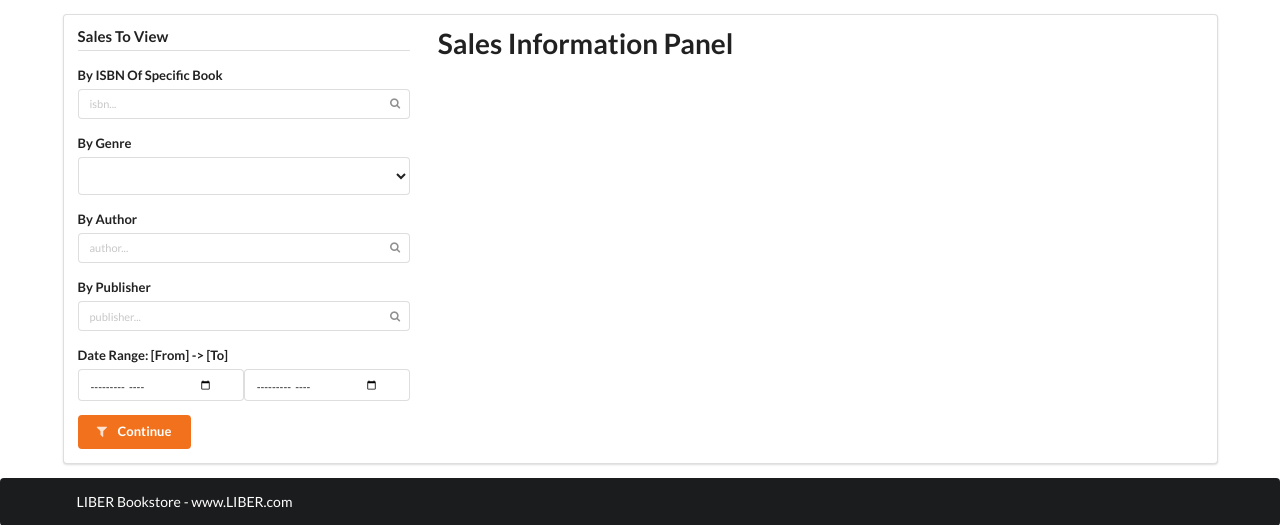
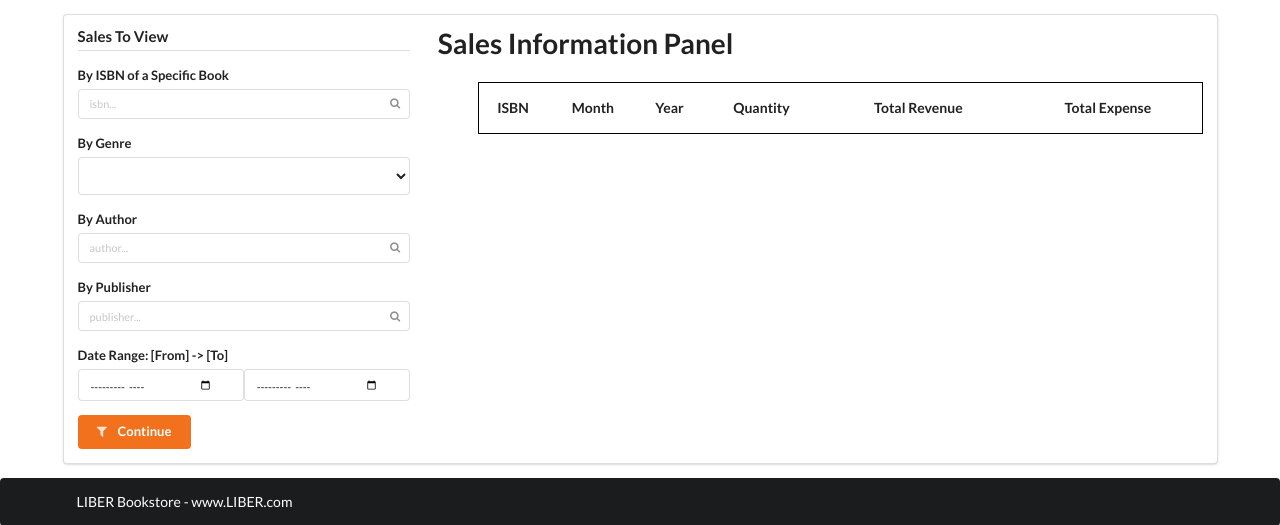
Before and after one commit to C-C-Shen/LIBER, a PHP site: page /reports.php in a window 1280 px wide. Shown: the part 196-721 px from the top of the page. Run offline with PHP 8.4, Linux system fonts and the light colour scheme; the visitor is signed in with stand-in values (Sample User, id 1); data comes from the database, SQL or seed files in the repository; lists and menus that the app fills with data are empty; some libraries are stand-ins or nearby versions.

Commit message:
added a table to the report results.

```diff
--- a/includes/database.inc.php
+++ b/includes/database.inc.php
@@ -578,23 +578,13 @@ function fetchBooks($isbn = "", $title = "", $author = "", $genre = ""){
 
 	  $result = runQuery($pdo, $sql, Array($isbn, $fromM, $fromY, $fromY, $toM, $toY, $toY, $author_name, $genre, $publisher));
 
-      $rows = $result->fetchAll();
+    $rows = $result->fetchAll();
 	  $salesArr = Array();
+
 	  foreach($rows as $row){
 		  $salesArr[] = new Sales($row);
 	  }
-	  foreach($salesArr as $singleSale) {
-		  $tempBook = getBookByISBN($singleSale->isbn);
-		  $total = $tempBook->price * $singleSale->quantity;
-		  $singleSale->revenue = $total - ($total * $tempBook->publisher_percent * 0.01);
-		  $singleSale->expense = $tempBook->cost * $singleSale->quantity;
 
-		  print $singleSale->isbn . " [Date] " . $singleSale->month . " " . $singleSale->year . " Quantity of: " .
-		  $singleSale->quantity . " Total Revenue of: " . $singleSale->revenue . " Total Expense of: " . $singleSale->expense;
-		  echo '<br>';
-	  }
-
-	  $pdo = null;
-	  return $salesArr;
+    return $salesArr;
   }
 ?>
--- a/reports.php
+++ b/reports.php
@@ -4,8 +4,6 @@
   if (!isset($_SESSION['User']) && !($_SESSION['UserType'] == "staff")){
 	header("Location: login.php");
   }
-
-  $genres = getGenres();
 ?>
 
 <main class="ui segment doubling stackable grid container">
@@ -14,7 +12,7 @@
           <h4 class="ui dividing header">Sales To View</h4>
 
           <div class="field">
-            <label>By ISBN Of Specific Book</label>
+            <label>By ISBN of a Specific Book</label>
             <div class="ui mini icon input">
                 <input name="isbn" type="text" placeholder="isbn...">
                 <i class="search icon"></i>
@@ -25,6 +23,8 @@
             <select name="genre" class="ui fluid dropdown">
               <option></option>
               <?php
+                $genres = getGenres();
+
                 foreach($genres as $genre){
                   echo '<option>'.$genre->genreName.'</option>';
                 }
@@ -63,9 +63,11 @@
 		<h1 class="ui header">Sales Information Panel</h1>
 		<ul class="ui divided items" id="booksList">
 
+
 		<?php
 		  $isbn = "";
 
+      $allSalesData = Array();
 		  if ($_SERVER["REQUEST_METHOD"] == "GET"){
         if (isset($_GET["isbn"]) && isset($_GET["genre"]) && isset($_GET["author_name"]) && isset($_GET["publisher"]) && isset($_GET["from_date"]) && isset($_GET["to_date"])){
           $isbn = $_GET["isbn"];
@@ -80,6 +82,34 @@
         }
       }
     ?>
+
+    <table style ="width:100%;border-spacing: 0 15px;border-collapse: separate;border: 1px solid black;">
+        <tr>
+          <th> ISBN </th>
+          <th> Month </th>
+          <th> Year </th>
+          <th> Quantity </th>
+          <th> Total Revenue </th>
+          <th> Total Expense </th>
+        </tr>
+
+      <?php
+        foreach($allSalesData as $singleSale) {
+          $tempBook = getBookByISBN($singleSale->isbn);
+          $total = $tempBook->price * $singleSale->quantity;
+          $singleSale->revenue = $total - ($total * $tempBook->publisher_percent * 0.01);
+          $singleSale->expense = $tempBook->cost * $singleSale->quantity;
+
+          echo '<tr><td style="text-align: center;">'.$singleSale->isbn.'</td>
+                    <td style="text-align: center;">'.$singleSale->month.'</td>
+                    <td style="text-align: center;">'.$singleSale->year.'</td>
+                    <td style="text-align: center;">'.$singleSale->quantity.'</td>
+                    <td style="text-align: center;">'.$singleSale->revenue.'</td>
+                    <td style="text-align: center;">'.$singleSale->expense.'</td></tr>';
+          }
+      ?>
+
+      </table>
 	</section>
 </main>
 
```
Lines whose indentation alone changed are shown as unchanged.
